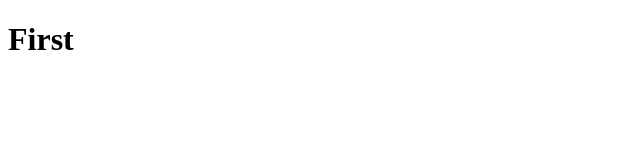
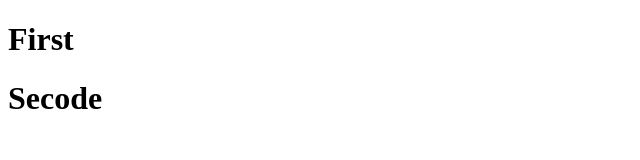
Before and after one commit to azadwazir9/Testing, a plain HTML site: page index.html in a window 1280 px wide. Shown: the whole page, without its empty margins (0-640 px from the left). Drawn offline with Linux system fonts and the light colour scheme.

Commit message:
commito2

```diff
--- a/index.html
+++ b/index.html
@@ -8,5 +8,6 @@
 </head>
 <body>
     <h1>First</h1>
+    <h1>Secode</h1>
 </body>
 </html>
```
